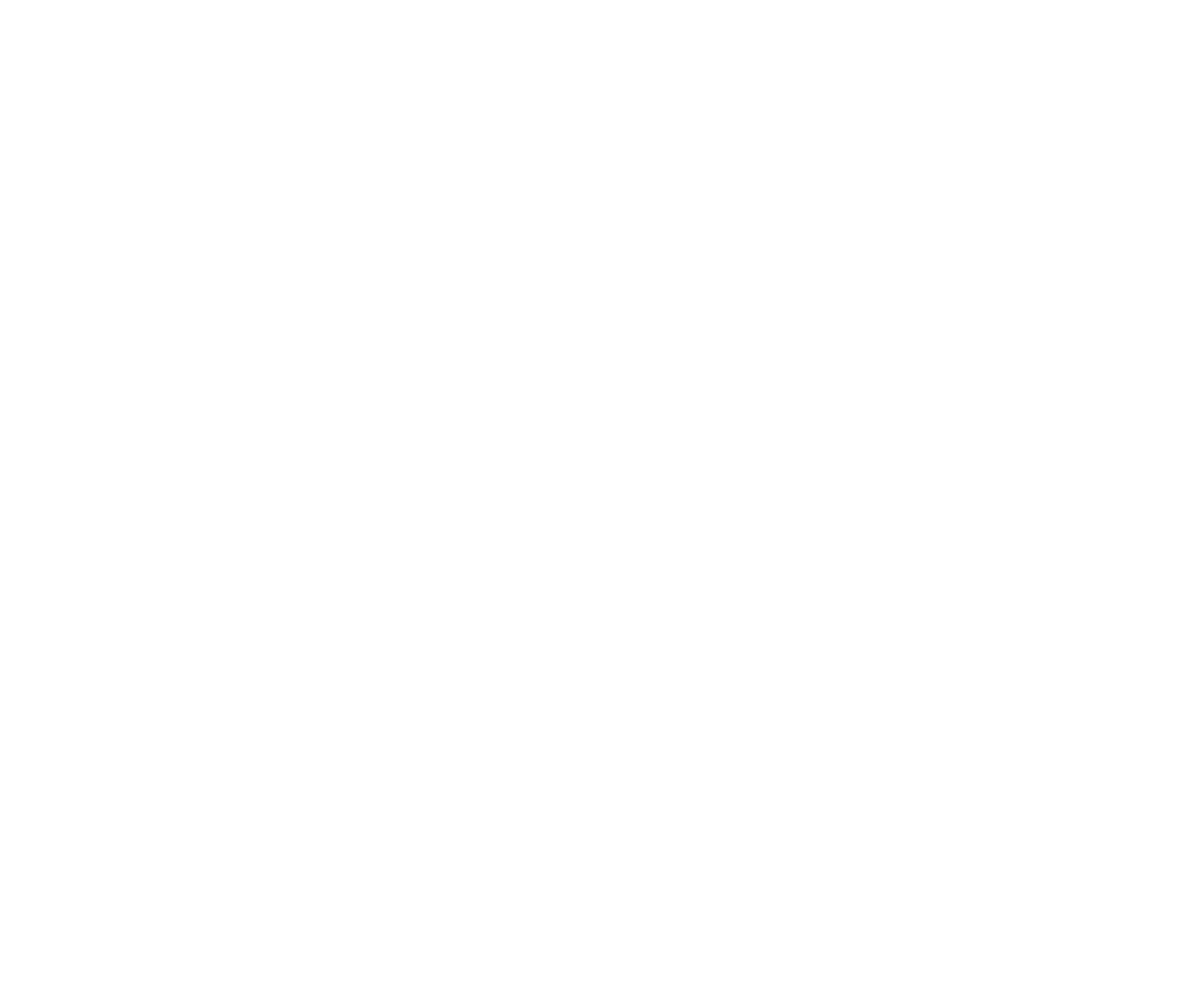
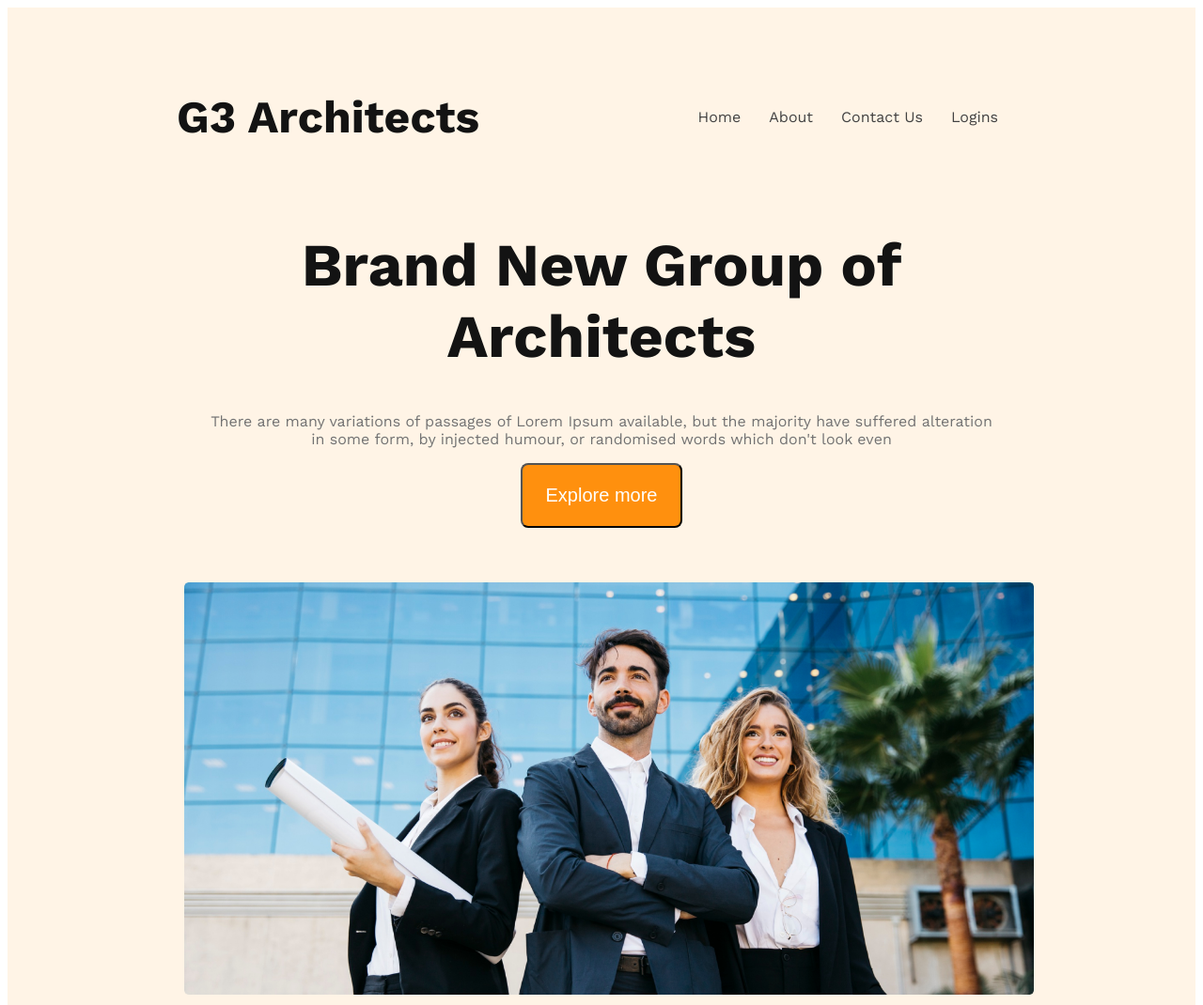
Before and after one commit to imashahida92/G3-architect-website, a plain HTML site: page index.html in a window 1280 px wide. Shown: the top 1070 px of the page at 94% size. Before the commit the page ends 800 px from the top, so only its background shows below. Drawn offline with nearby package versions, Linux system fonts and the light colour scheme.

```diff
--- a/index.html
+++ b/index.html
@@ -6,9 +6,25 @@
     <title>G3 Architecture</title>
     <link rel="stylesheet" href="style.css">
 </head>
-<body>
-    <header>
-
+<body class="work-sans-font">
+    <header class="bg-light">
+        <nav class="navbar display-flex">
+            <h3 class="brand">G3 Architects</h3>
+            <ul class="nav-links display-flex">
+                <li class="nav-item"><a href="" class="nav-link">Home</a></li>
+                <li class="nav-item"><a href="" class="nav-link">About</a></li>
+                <li class="nav-item"><a href="" class="nav-link">Contact Us</a></li>
+                <li class="nav-item"><a href="" class="nav-link">Logins</a></li>
+            </ul>
+        </nav>
+        <div class="banner">
+             <div class="banner-content">
+                <h1 class="banner-title"> Brand New Group of Architects </h1>
+                <p class="banner-description">There are many variations of passages of Lorem Ipsum available, but the majority have suffered alteration in some form, by injected humour, or randomised words which don't look even</p>
+                <button class="btn-primary">Explore more</button>
+             </div>
+            <img class="banner-img" src="images/banner.png" alt="">
+        </div>
     </header>
     <main>
 
--- a/style.css
+++ b/style.css
@@ -0,0 +1,85 @@
+
+@import url('https://fonts.googleapis.com/css2?family=Work+Sans:ital,wght@0,100..900;1,100..900&display=swap');
+
+.work-sans-font{
+  font-family: "Work Sans", sans-serif;
+  font-optical-sizing: auto;
+  font-weight: 400px;
+  font-style: normal;
+}
+/* shared styles */
+  .display-flex{
+    display: flex;
+  }
+  .btn-primary{
+    background-color: rgba(255, 144, 14, 1);
+    color: white;
+    padding: 21px 25px;
+    font-size: 1.25rem;
+    font-weight: 600px;
+    border-radius: 8px;
+  }
+/* header styles */
+/* navigation bar */
+.navbar{
+  display: flex;
+  justify-content: space-between;
+  align-items: center;
+}
+.nav-item{
+  list-style: none;
+  margin-right: 30px;
+}
+.nav-link{
+  display: flex;
+  text-decoration: none;
+  font-weight: 500px;
+  color: #424242;
+}
+.brand{
+  color: #131313;
+  /* font-weight: 700px;16px=1rem for responsive */
+  font-size: 3rem;
+}
+.bg-light{
+  background-color: rgba(255, 144, 14, 0.1);
+  max-width: 1920px;
+  margin: 0 auto;
+  padding: 40px 180px;
+}
+/* banner related  */
+.banner{
+
+}
+.banner-content{
+  max-width: 850px;
+  margin: 0 auto;
+  text-align: center;
+  margin-bottom: 50px;
+}
+.banner-title{
+  font-size: 4rem;
+  font-weight: bold;
+  color: rgba(19, 19, 19, 1);
+}
+.banner-description{
+  color: rgba(114, 114, 114, 1);
+  font-size: 1rem;
+  font-weight: 400px;
+}
+.banner{
+  text-align: center;
+}
+.banner-img{
+  width: 100%;
+  padding: 8px;
+}
+
+
+/*responsive media   */
+@media screen and (max-width:576px){
+  .navbar, .nav-link{
+    flex-direction: column;
+  }
+
+}
```
